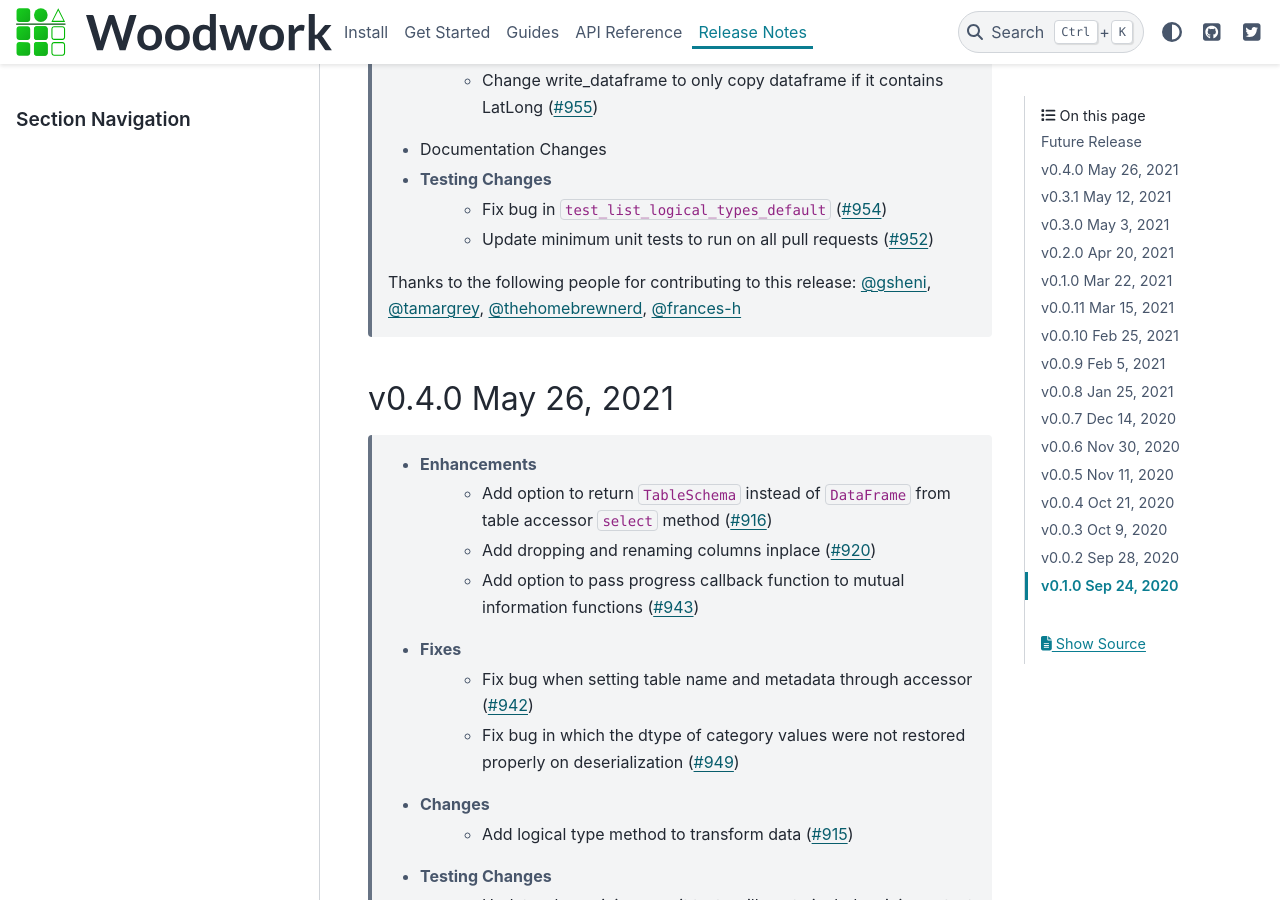
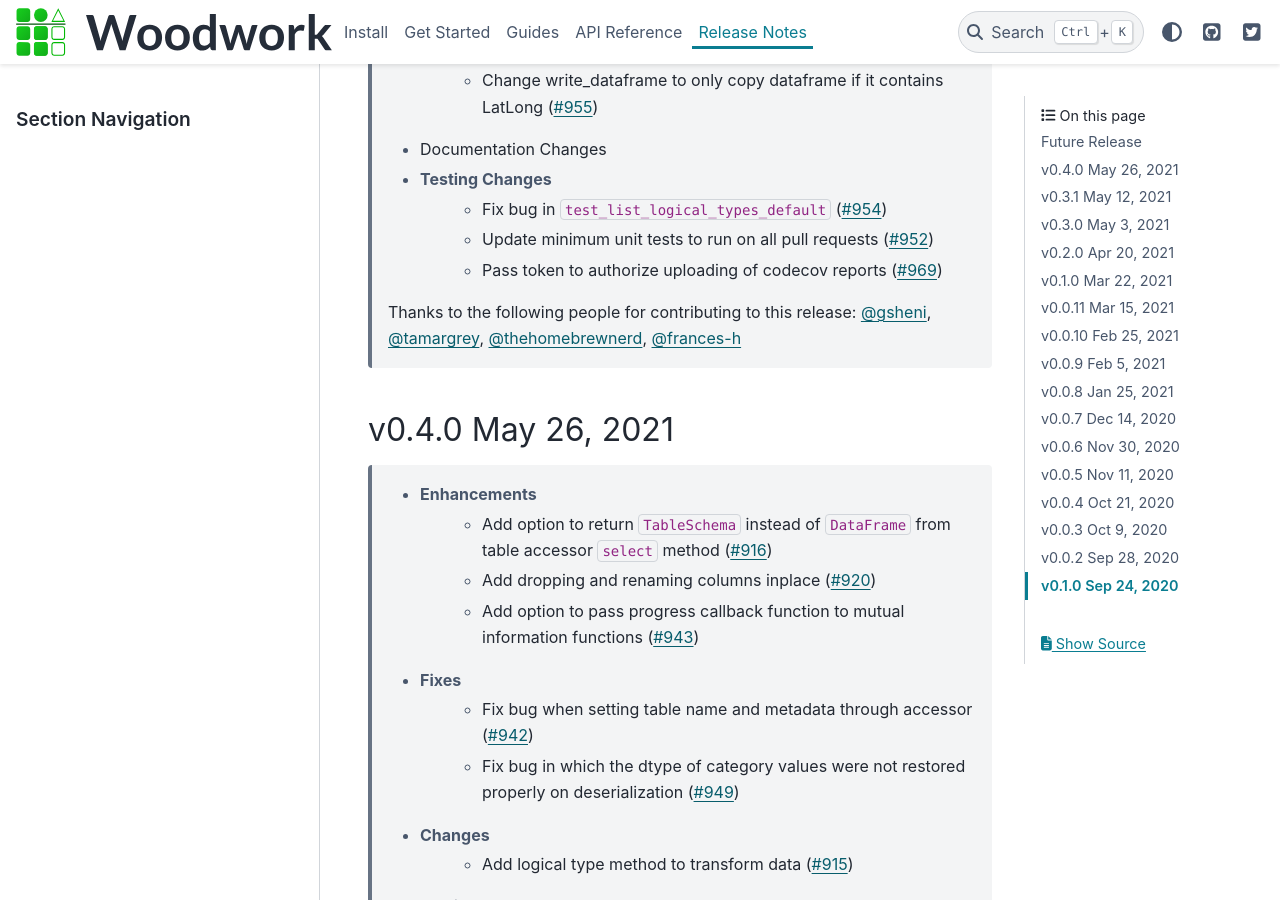
Before and after one commit to alteryx/woodwork, a Sphinx documentation site: the page built from docs/source/release_notes.rst, in a window 1280 px wide and 900 px high, scrolled down 552 px. Built offline with Sphinx 7.4.7 and the PyData theme 0.15.4, drawn with Linux system fonts in a browser that asks for light colours; comment, search, counter and statistics services are not loaded.

Commit message:
Update release_notes.rst

```diff
--- a/docs/source/release_notes.rst
+++ b/docs/source/release_notes.rst
@@ -17,6 +17,7 @@ Future Release
     * Testing Changes
         * Fix bug in ``test_list_logical_types_default`` (:pr:`954`)
         * Update minimum unit tests to run on all pull requests (:pr:`952`)
+        * Pass token to authorize uploading of codecov reports (:pr:`969`)
 
     Thanks to the following people for contributing to this release:
     :user:`gsheni`, :user:`tamargrey`, :user:`thehomebrewnerd`, :user:`frances-h`
```
